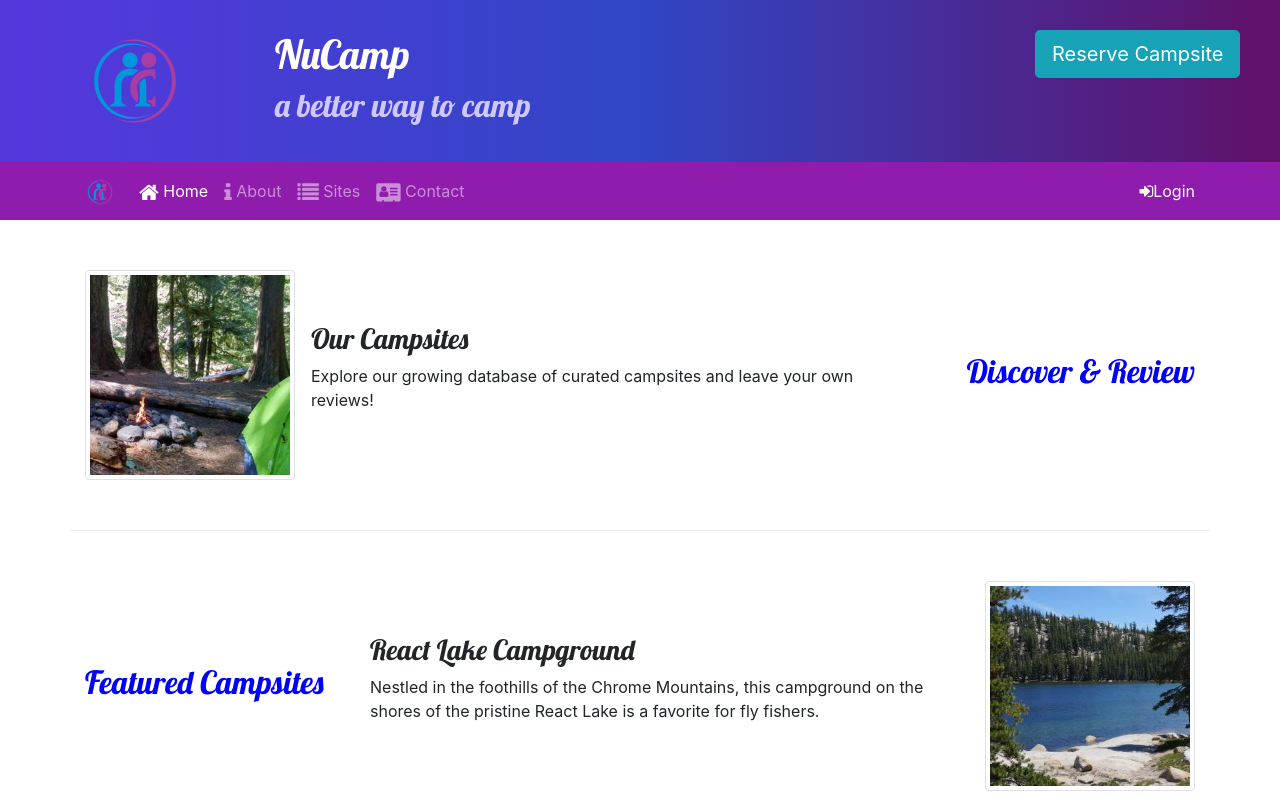
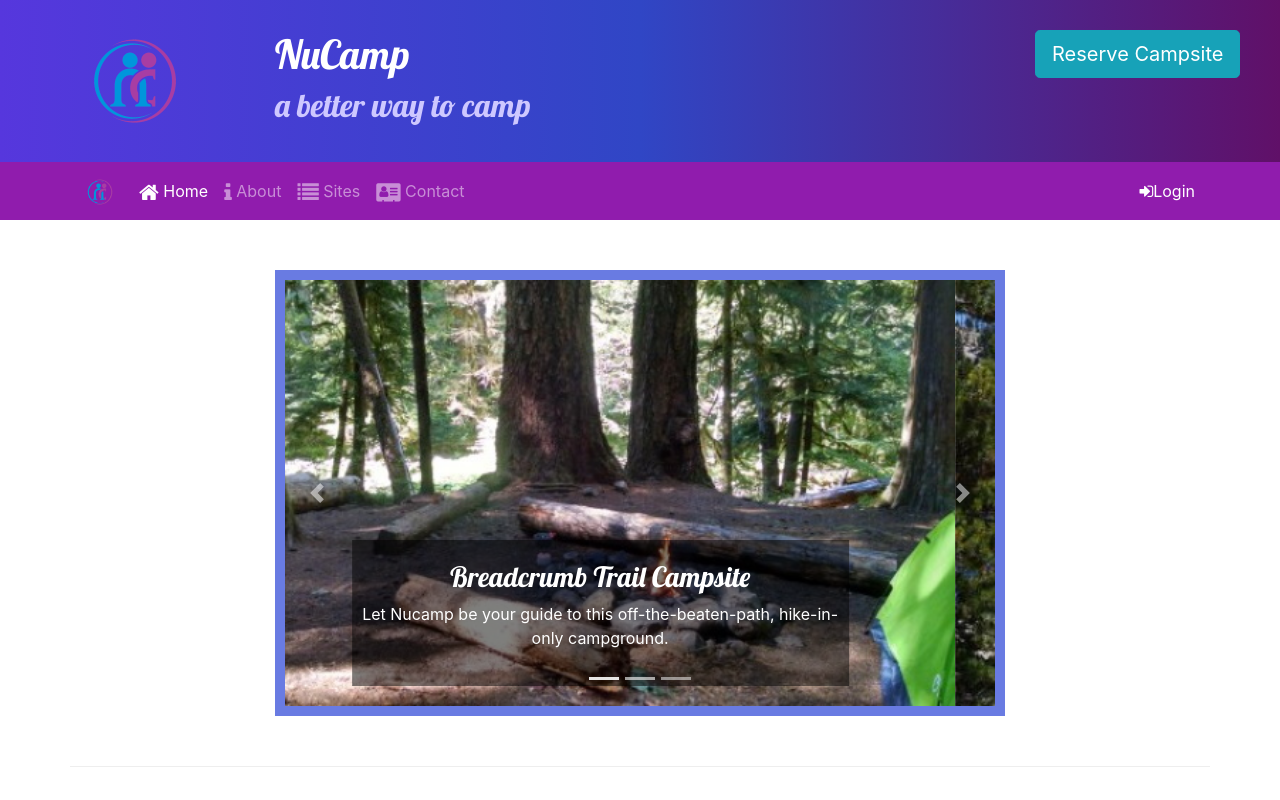
Before and after one commit to stateofminddesignz/NC-site, a website: page index.html in a window 1280 px wide. Shown: the top 800 px of the page. Drawn offline with nearby package versions, Linux system fonts and the light colour scheme.

Commit message:
added carousel

```diff
--- a/css/styles.css
+++ b/css/styles.css
@@ -39,3 +39,10 @@ a, a:hover{
     color:inherit;
     text-decoration: none;
 }
+
+.carousel-caption{
+    background-color: rgba(0,0,0,.5);
+}
+.carousel{
+    border:10px solid  #697be2
+}
--- a/index.html
+++ b/index.html
@@ -9,8 +9,8 @@
 
     <link
       rel="stylesheet"
-      href="node_modules/bootstrap/dist/css/bootstrap.min.css"
-    />
+      href="node_modules/bootstrap/dist/css/bootstrap.min.css"/>
+
 
     <!--GOOGLE FONTS-->
     <link
@@ -148,6 +148,64 @@
 
 
     <div class="container">
+        <div class="row row-content">
+            <div class="col-md-8 mx-auto">
+                <div id="homeCarousel" class="carousel slide" data-ride="carousel">
+                    <ol class="carousel-indicators">
+                        <li data-target="#homeCarousel" data-slide-to="0" class="active"></li>
+                        <li data-target="#homeCarousel" data-slide-to="1"></li>
+                        <li data-target="#homeCarousel" data-slide-to="2"></li>
+                    </ol>
+
+                       <div class="carousel-inner">
+
+                        <div class="carousel-item active">
+                             <img class="d-block w-100" src="img/breadcrumb-trail.jpg" alt="breadcrum trail"/>
+                             <div class="carousel-caption">
+                                <h3>Breadcrumb Trail Campsite</h3>
+                                <p class="d-none d-sm-block">Let Nucamp be your guide to this off-the-beaten-path, hike-in-only campground.</p>
+                             </div>
+
+                        </div>
+
+                        <div class="carousel-item">
+                            <img class="d-block w-100" src="img/react-lake.jpg" alt="react lake"/>
+                            <div class="carousel-caption">
+                                <h3>React Lake Campground</h3>
+                                <p class="d-none d-sm-block">Nestled in the foothills of the Chrome Mountains, this campground on the shores of the pristine React Lake is a favorite for fly fishers.</p>
+                            </div>
+
+                       </div>
+
+                       <div class="carousel-item">
+                        <img class="d-block w-100" src="img/chrome-river.jpg" alt="chrome river"/>
+                        <div class="carousel-caption">
+                            <h3>Chrome River Campsite</h3>
+                            <p class="d-none d-sm-block">Spend a few sunny days and starry nights beneath a canopy of old-growth firs at this enchanting spot by the Chrome River.</p>
+                        </div>
+
+                   </div>
+             </div>
+                       </div>
+
+
+                         <a class="carousel-control-prev" href="#homeCarousel" role="button" data-slide="prev">
+                            <span class="carousel-control-prev-icon"></span>
+                            <span class="sr-only">Previous</span>
+                        </a>
+                        <a class="carousel-control-next" href="#homeCarousel" role="button" data-slide="next">
+                            <span class="carousel-control-next-icon"></span>
+                            <span class="sr-only">Next</span>
+                        </a>
+
+                </div>
+                </div>
+
+            </div>
+        </div>
+
+
+
       <div class="row row-content align-items-center">
         <div class="col-sm-4 order-sm-last col-md-3">
           <h2 class="text-sm-right">Discover & Review</h2>
```
